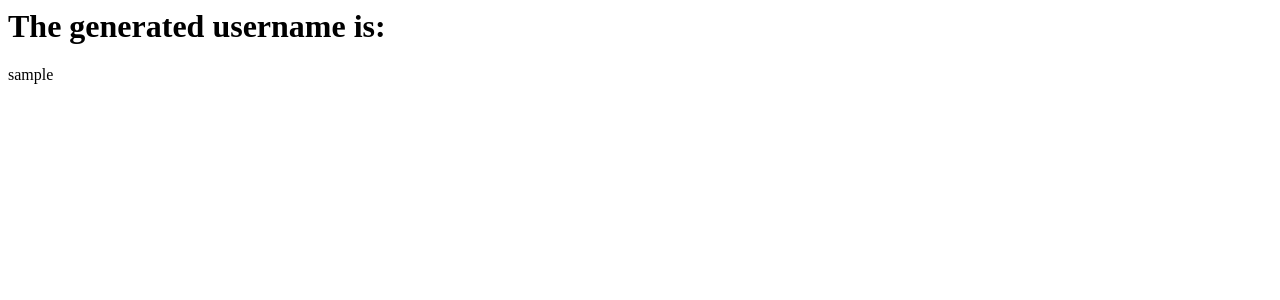
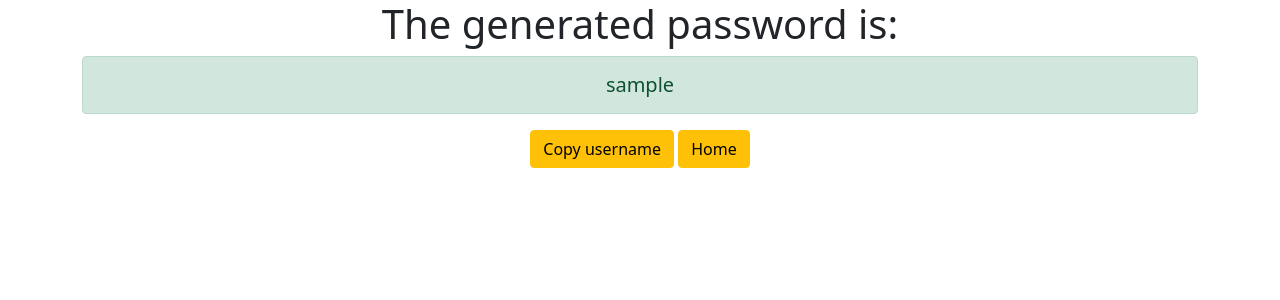
Before and after one commit to sandescrst/UsernameGenerator, a Django app: template generator/templates/generator/username.html in a window 1280 px wide. Shown: the top 300 px of the page. Run offline with Django 4.2, Linux system fonts and the light colour scheme; the template is opened without the code that fills it: most values are stand-ins (such as "Sample title", 1, 10 or a date in 2020).

Commit message:
solved minor issues related to views and frontend

```diff
--- a/generator/templates/generator/about.html
+++ b/generator/templates/generator/about.html
@@ -1,5 +1,9 @@
 <!DOCTYPE html>
+<!-- CSS only -->
+<link href="https://cdn.jsdelivr.net/npm/bootstrap@5.1.3/dist/css/bootstrap.min.css" rel="stylesheet" integrity="sha384-1BmE4kWBq78iYhFldvKuhfTAU6auU8tT94WrHftjDbrCEXSU1oBoqyl2QvZ6jIW3" crossorigin="anonymous">
+
 <html>
+    <div class="container text-center">
     <head>
         <title>about</title>
     </head>
@@ -10,4 +14,5 @@
         <a href="https://github.com/sandescrst">Github Profile</a>
 
     </body>
+    </div>
 </html>
--- a/generator/templates/generator/username.html
+++ b/generator/templates/generator/username.html
@@ -1,2 +1,9 @@
-<h1>The generated username is:</h1>
-{{username}}
+
+<link href="https://cdn.jsdelivr.net/npm/bootstrap@5.1.3/dist/css/bootstrap.min.css" rel="stylesheet" integrity="sha384-1BmE4kWBq78iYhFldvKuhfTAU6auU8tT94WrHftjDbrCEXSU1oBoqyl2QvZ6jIW3" crossorigin="anonymous"><!DOCTYPE html>
+
+<div class="container text-center">
+    <h1>The generated password is:</h1>
+<h5 class="alert alert-success" id="myusername">{{username}}</h5>
+<button onclick="myFunction()" class="btn btn-warning">Copy username</button>
+<a href="{% url 'home' %}" class="btn btn-warning">Home</a>
+</div>
--- a/username_generator/urls.py
+++ b/username_generator/urls.py
@@ -19,7 +19,7 @@ from generator import views
 
 urlpatterns = [
     path('admin/', admin.site.urls),
-    path('', views.home),
+    path('', views.home, name='home'),
     path('username', views.username, name='username'),
     path('about', views.about, name='about')
 ]
```
Also changed, not shown: generator/templates/generator/home.html (+8 -3 lines), generator/templates/generator/username.js (added, +9 -0 lines), 1 other file.
